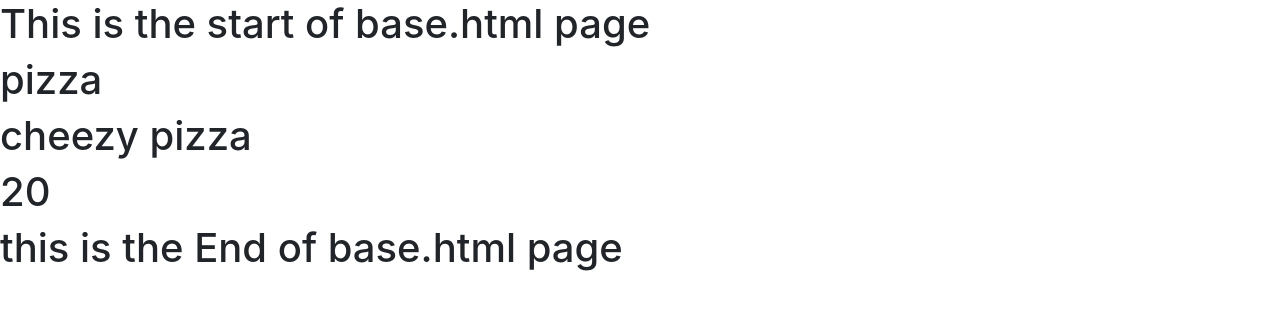
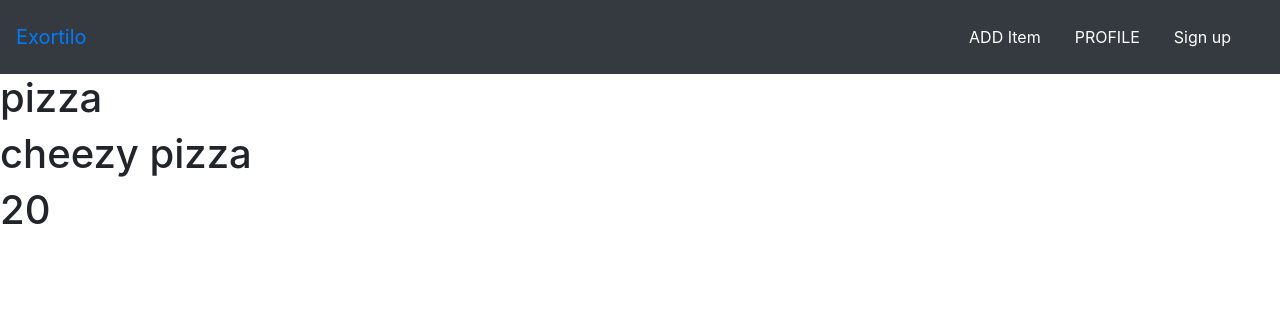
Before and after one commit to Ajinkyasus/django_3_ajinkya, a Django app: page /food/detail/1/ in a window 1280 px wide. Shown: the top 310 px of the page. Run offline with Django 4.2, Linux system fonts and the light colour scheme; data comes from the database, SQL or seed files in the repository.

Commit message:
commit:25

```diff
--- a/mysite/food/templates/food/base.html
+++ b/mysite/food/templates/food/base.html
@@ -12,13 +12,35 @@
 
 </head>
 <body>
-    <h1>This is the start of base.html page</h1>
 
+
+    <nav class="navbar navbar -dark bg-dark">
+        <a href="{% url 'food:index' %}" class="navbar-brand">
+            Exortilo
+
+        </a>
+        <div class="navbar">
+            <a href="#" class="nav-item nav-link btn btn-dark">
+                ADD Item
+
+            </a>
+            <a href="#" class="nav-item nav-link btn btn-dark">
+                PROFILE
+
+            </a>
+            <a href="#" class="nav-item nav-link btn btn-dark">
+                Sign up
+
+            </a>
+
+        </div>
+
+    </nav>
 
     {% block body %}
     {% endblock %}
 
-    <h1>this is the End of base.html page</h1>
+
 
 
 
```
